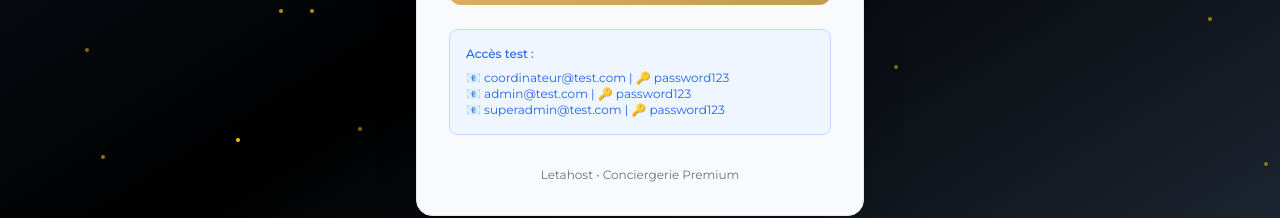
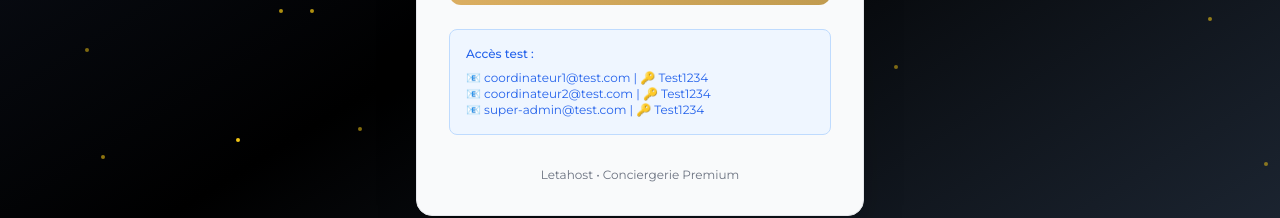
Before and after one commit to INVESTMALIN/fiche-logement_ia-githubcopilot-v1, a React (Vite) app: page /login in a window 1280 px wide. Shown: the part 478-696 px from the top of the page. Built offline with nearby package versions, Linux system fonts and the light colour scheme.

Commit message:
Accès tests

```diff
--- a/src/pages/Login.jsx
+++ b/src/pages/Login.jsx
@@ -144,13 +144,13 @@ export default function Login() {
             <div className="mt-6 p-4 bg-blue-50 border border-blue-200 rounded-lg">
               <p className="text-xs text-blue-600 font-medium mb-2">Accès test :</p>
               <p className="text-xs text-blue-600">
-                📧 coordinateur@test.com | 🔑 password123
+                📧 coordinateur1@test.com | 🔑 Test1234
               </p>
               <p className="text-xs text-blue-600">
-                📧 admin@test.com | 🔑 password123
+                📧 coordinateur2@test.com | 🔑 Test1234
               </p>
               <p className="text-xs text-blue-600">
-                📧 superadmin@test.com | 🔑 password123
+                📧 super-admin@test.com | 🔑 Test1234
               </p>
             </div>
 
```
